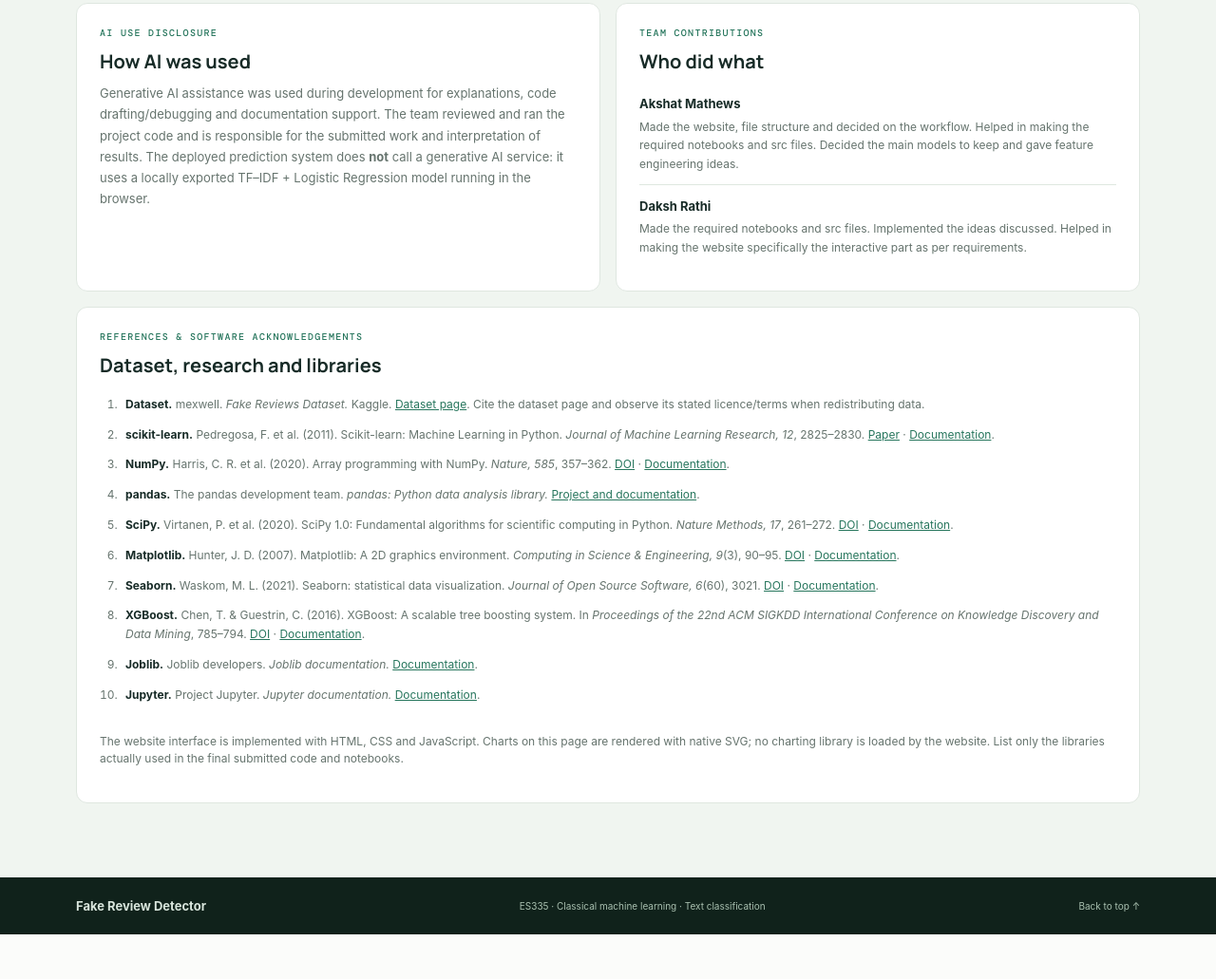
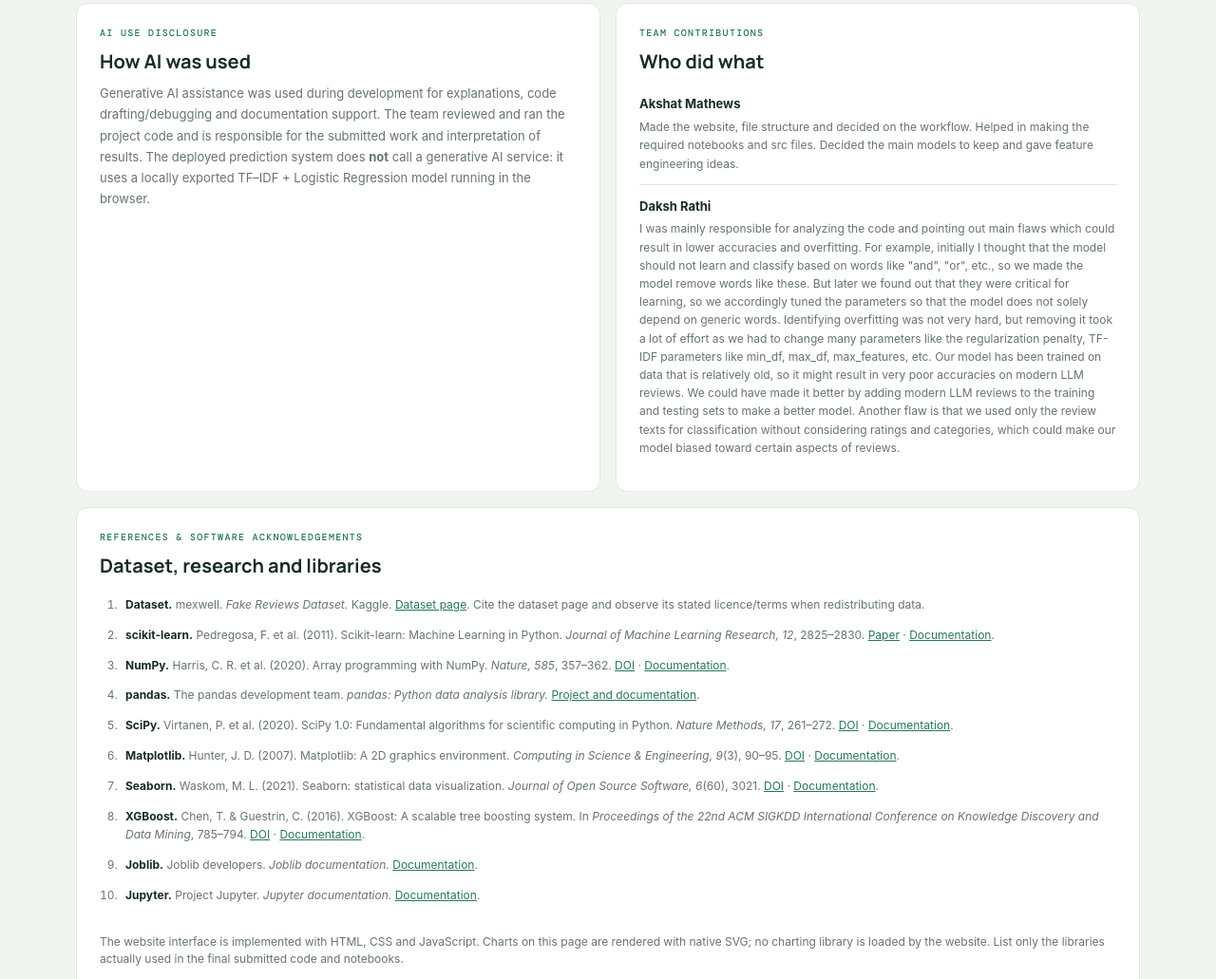
Before and after one commit to akshatmathews-idk/fake-review-detector, a plain HTML site: page website/index.html in a window 1280 px wide. Shown: the part 8620-9651 px from the top of the page at 95% size. Before the commit the page ends 9604 px from the top, so only its background shows below. Drawn offline with nearby package versions, Linux system fonts and the light colour scheme.

Commit message:
Revise team contributions in credits section
Updated team contributions section with detailed roles and responsibilities.

```diff
--- a/website/index.html
+++ b/website/index.html
@@ -133,7 +133,7 @@
     <div class="section-heading"><p class="section-number">10 / TRANSPARENCY & CREDITS</p><h2>Disclosure, contributions & references.</h2><p>Sources and tools used to build this academic project.</p></div>
     <div class="credits-grid">
       <article class="panel"><p class="eyebrow">AI USE DISCLOSURE</p><h3>How AI was used</h3><p>Generative AI assistance was used during development for explanations, code drafting/debugging and documentation support. The team reviewed and ran the project code and is responsible for the submitted work and interpretation of results. The deployed prediction system does <b>not</b> call a generative AI service: it uses a locally exported TF–IDF + Logistic Regression model running in the browser.</p></article>
-      <article class="panel"><p class="eyebrow">TEAM CONTRIBUTIONS</p><h3>Who did what</h3><div class="contribution-list"><div><b>Akshat Mathews</b><span>Made the website, file structure and decided on the workflow. Helped in making the required notebooks and src files. Decided the main models to keep and gave feature engineering ideas.</span></div><div><b>Daksh Rathi</b><span>Made the required notebooks and src files. Implemented the ideas discussed. Helped in making the website specifically the interactive part as per requirements.</span></div></div></article>
+      <article class="panel"><p class="eyebrow">TEAM CONTRIBUTIONS</p><h3>Who did what</h3><div class="contribution-list"><div><b>Akshat Mathews</b><span>Made the website, file structure and decided on the workflow. Helped in making the required notebooks and src files. Decided the main models to keep and gave feature engineering ideas.</span></div><div><b>Daksh Rathi</b><span>I was mainly responsible for analyzing the code and pointing out main flaws which could result in lower accuracies and overfitting. For example, initially I thought that the model should not learn and classify based on words like "and", "or", etc., so we made the model remove words like these. But later we found out that they were critical for learning, so we accordingly tuned the parameters so that the model does not solely depend on generic words. Identifying overfitting was not very hard, but removing it took a lot of effort as we had to change many parameters like the regularization penalty, TF-IDF parameters like min_df, max_df, max_features, etc. Our model has been trained on data that is relatively old, so it might result in very poor accuracies on modern LLM reviews. We could have made it better by adding modern LLM reviews to the training and testing sets to make a better model. Another flaw is that we used only the review texts for classification without considering ratings and categories, which could make our model biased toward certain aspects of reviews.</span></div></div></article>
     </div>
     <article class="panel references-panel"><p class="eyebrow">REFERENCES & SOFTWARE ACKNOWLEDGEMENTS</p><h3>Dataset, research and libraries</h3>
       <ol class="references-list">
```
